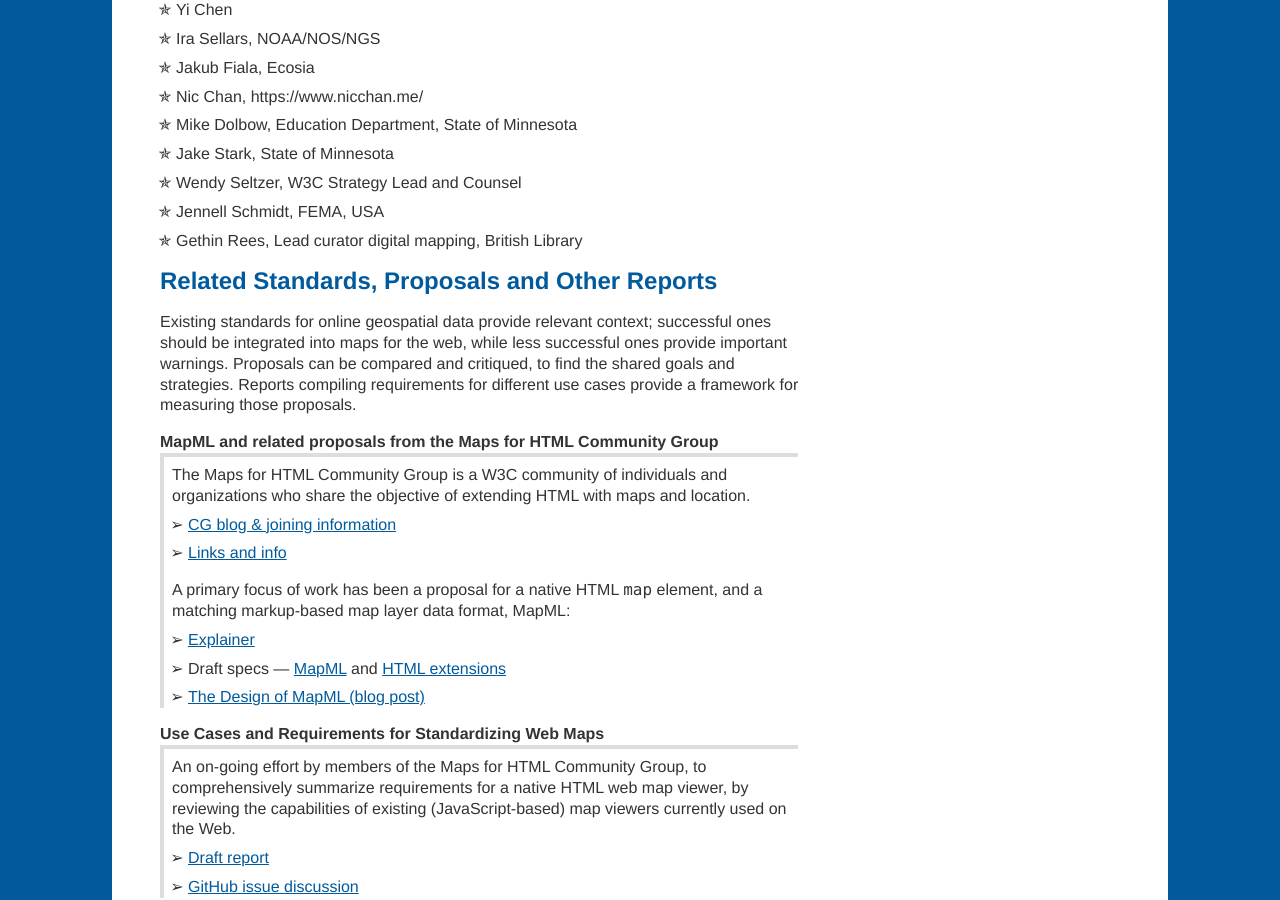
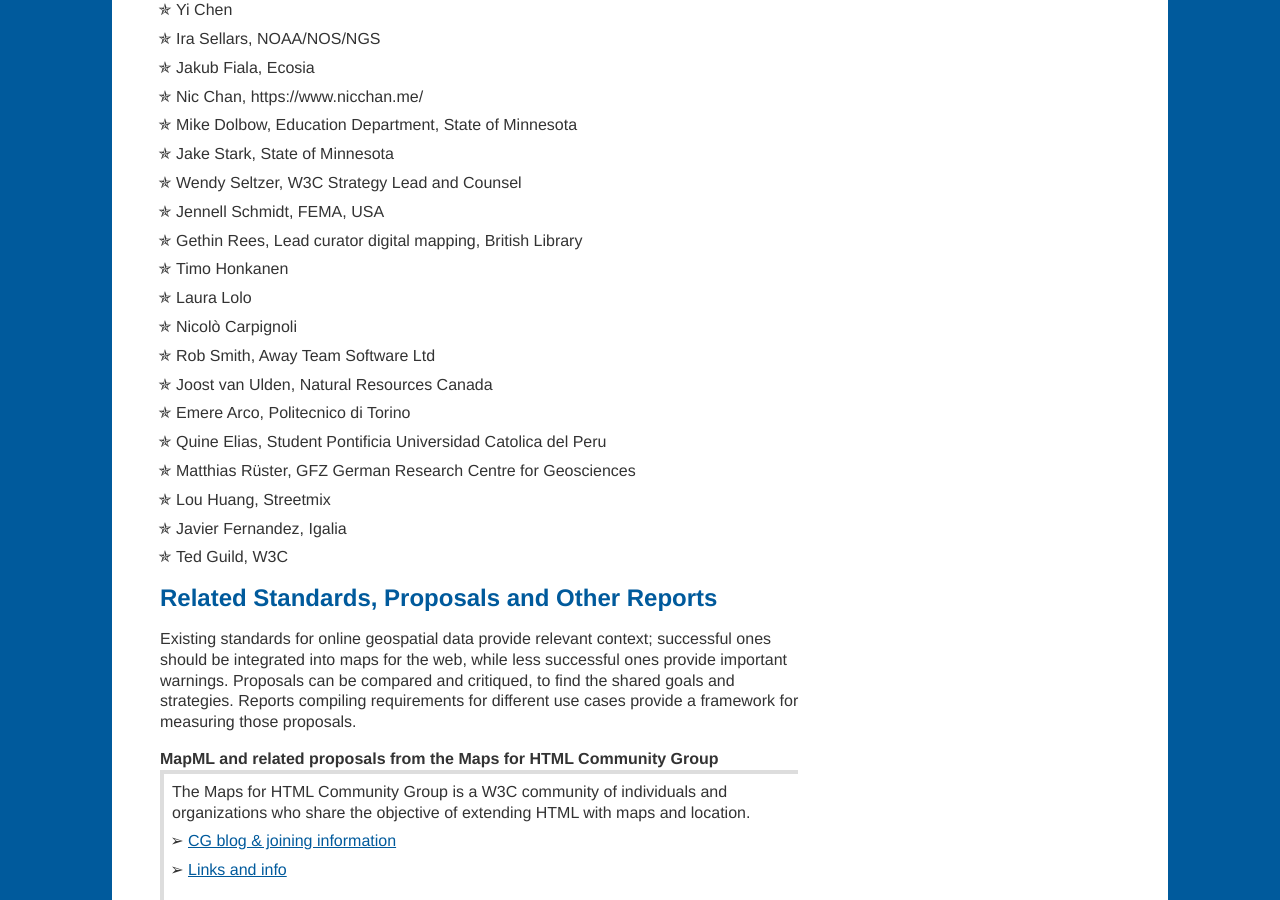
Before and after one commit to Maps4HTML/Maps4HTML-Workshop-2020, a Jekyll site: the page built from supporting-material.html, in a window 1280 px wide and 900 px high, scrolled down 3987 px. Built offline with Jekyll 4.4.1, drawn with Linux system fonts in a browser that asks for light colours.

Commit message:
Add new participants since 2020-08-11

```diff
--- a/supporting-material.html
+++ b/supporting-material.html
@@ -156,6 +156,17 @@
   <li> Wendy Seltzer, W3C Strategy Lead and Counsel </li>
   <li> Jennell Schmidt, FEMA, USA </li>
   <li> Gethin Rees, Lead curator digital mapping, British Library </li>
+  <li>Timo Honkanen</li>
+  <li>Laura Lolo</li>
+  <li>Nicolò Carpignoli</li>
+  <li>Rob Smith, Away Team Software Ltd</li>
+  <li>Joost van Ulden, Natural Resources Canada</li>
+  <li>Emere Arco, Politecnico di Torino</li>
+  <li>Quine Elias, Student Pontificia Universidad Catolica del Peru</li>
+  <li>Matthias Rüster, GFZ German Research Centre for Geosciences</li>
+  <li>Lou Huang, Streetmix</li>
+  <li>Javier Fernandez, Igalia</li>
+  <li>Ted Guild, W3C</li>
 </ul>
 <h2 id="reports-explainers">Related Standards, Proposals and Other Reports</h2>
 
```
